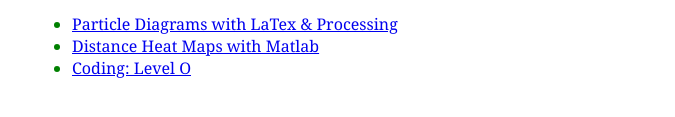
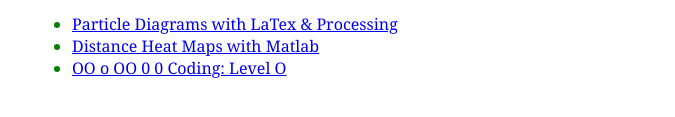
Before and after one commit to rupertsmall/rupertsmall.github.io, a plain HTML site: page index.html in a window 1280 px wide. Shown: the part 139-256 px from the top of the page, without its empty margins (18-693 px from the left). Drawn offline with Linux system fonts and the light colour scheme.

Commit message:
Update index.html

```diff
--- a/index.html
+++ b/index.html
@@ -11,7 +11,7 @@
 <ul>
   <li><a href="http://rupertsmall.github.io/particle-diagrams/">Particle Diagrams with LaTex & Processing</a></li>
   <li><a href="http://rupertsmall.github.io/distance-heat-maps/">Distance Heat Maps with Matlab</a></li>
-  <li><a href="http://rupertsmall.github.io/cs-101/">Coding: Level O</a></li>
+  <li><a href="http://rupertsmall.github.io/cs-101/">OO o OO  0 0 Coding: Level O</a></li>
 </ul>
 </main>
 </html>
```
